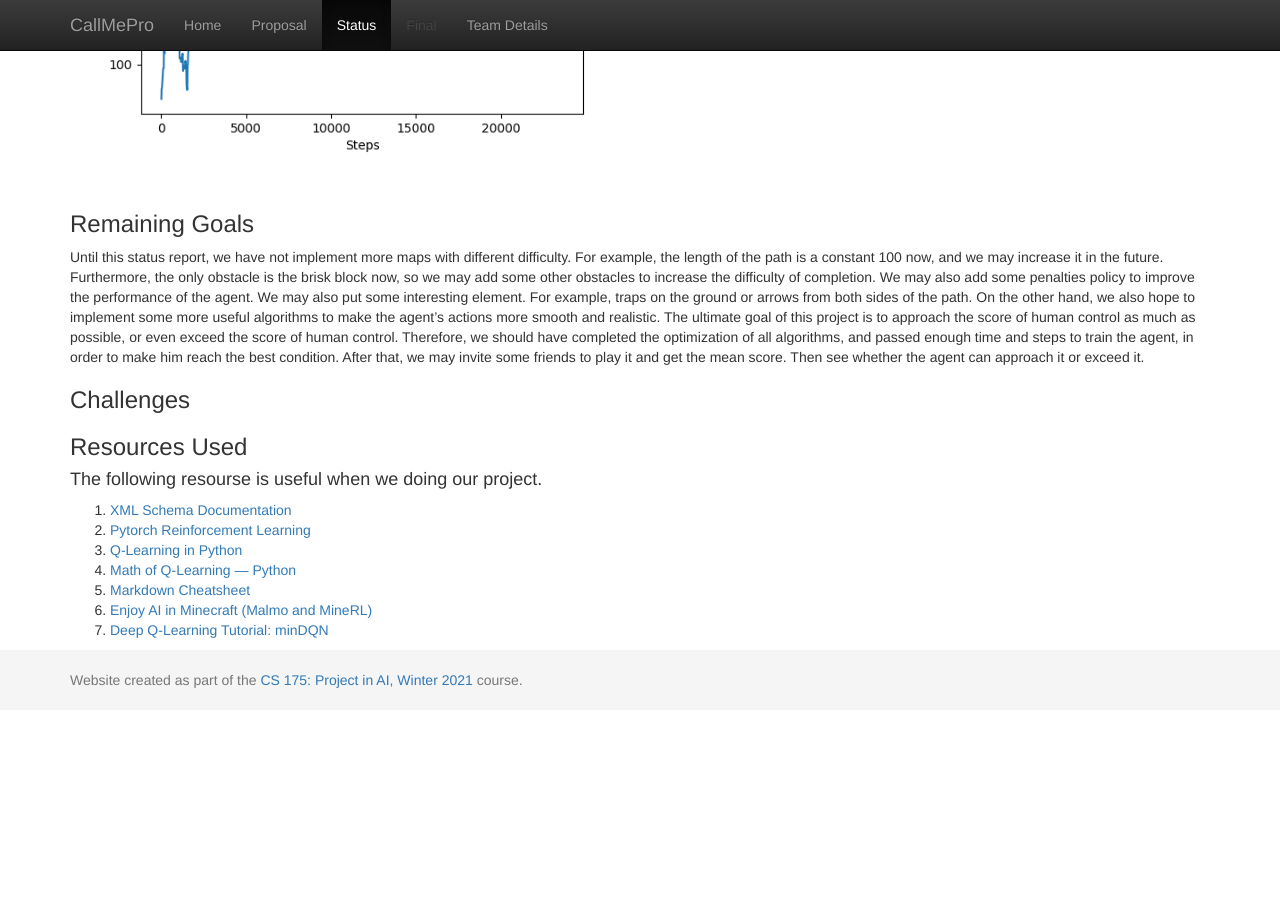
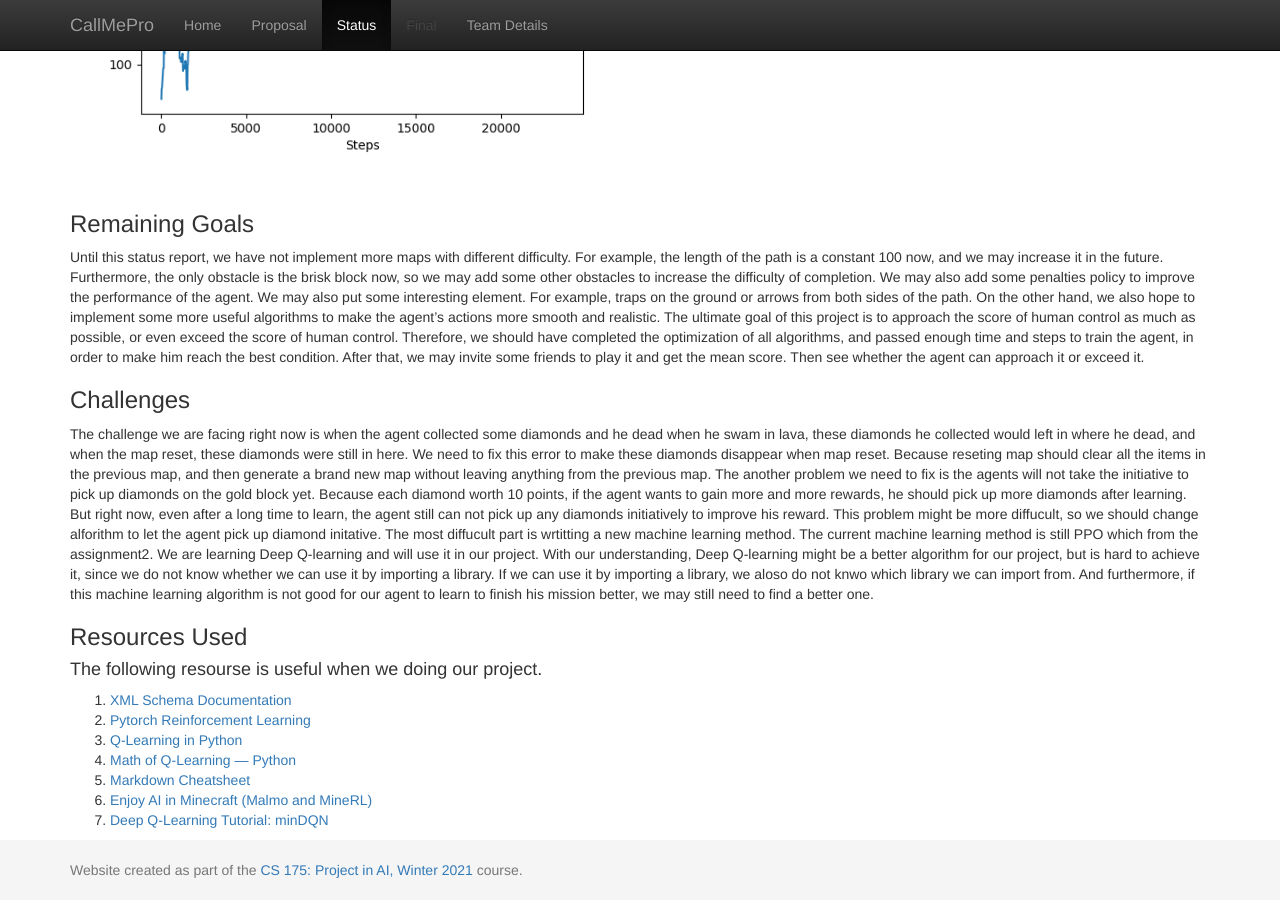
Before and after one commit to Markmzy/CallMePro, a Jekyll site: the page built from docs/status.md, in a window 1280 px wide and 900 px high, scrolled down 3677 px. Built offline with Jekyll 4.4.1, drawn with Linux system fonts in a browser that asks for light colours; before the commit the page ends 4387 px from its top, so only the background shows below that.

Commit message:
Update status.md

```diff
--- a/docs/status.md
+++ b/docs/status.md
@@ -61,7 +61,9 @@ Until this status report, we have not implement more maps with different difficu
 The ultimate goal of this project is to approach the score of human control as much as possible, or even exceed the score of human control. Therefore, we should have completed the optimization of all algorithms, and passed enough time and steps to train the agent, in order to make him reach the best condition. After that, we may invite some friends to play it and get the mean score. Then see whether the agent can approach it or exceed it.
 
 ### Challenges
-
+The challenge we are facing right now is when the agent collected some diamonds and he dead when he swam in lava, these diamonds he collected would left in where he dead, and when the map reset, these diamonds were still in here. We need to fix this error to make these diamonds disappear when map reset. Because reseting map should clear all the items in the previous map, and then generate a brand new map without leaving anything from the previous map.
+The another problem we need to fix is the agents will not take the initiative to pick up diamonds on the gold block yet. Because each diamond worth 10 points, if the agent wants to gain more and more rewards, he should pick up more diamonds after learning. But right now, even after a long time to learn, the agent still can not pick up any diamonds initiatively to improve his reward. This problem might be more diffucult, so we should change alforithm to let the agent pick up diamond initative.
+The most diffucult part is wrtitting a new machine learning method. The current machine learning method is still PPO which from the assignment2. We are learning Deep Q-learning and will use it in our project. With our understanding, Deep Q-learning might be a better algorithm for our project, but is hard to achieve it, since we do not know whether we can use it by importing a library. If we can use it by importing a library, we aloso do not knwo which library we can import from. And furthermore, if this machine learning algorithm is not good for our agent to learn to finish his mission better, we may still need to find a better one.
 
 
 ### Resources Used
```
